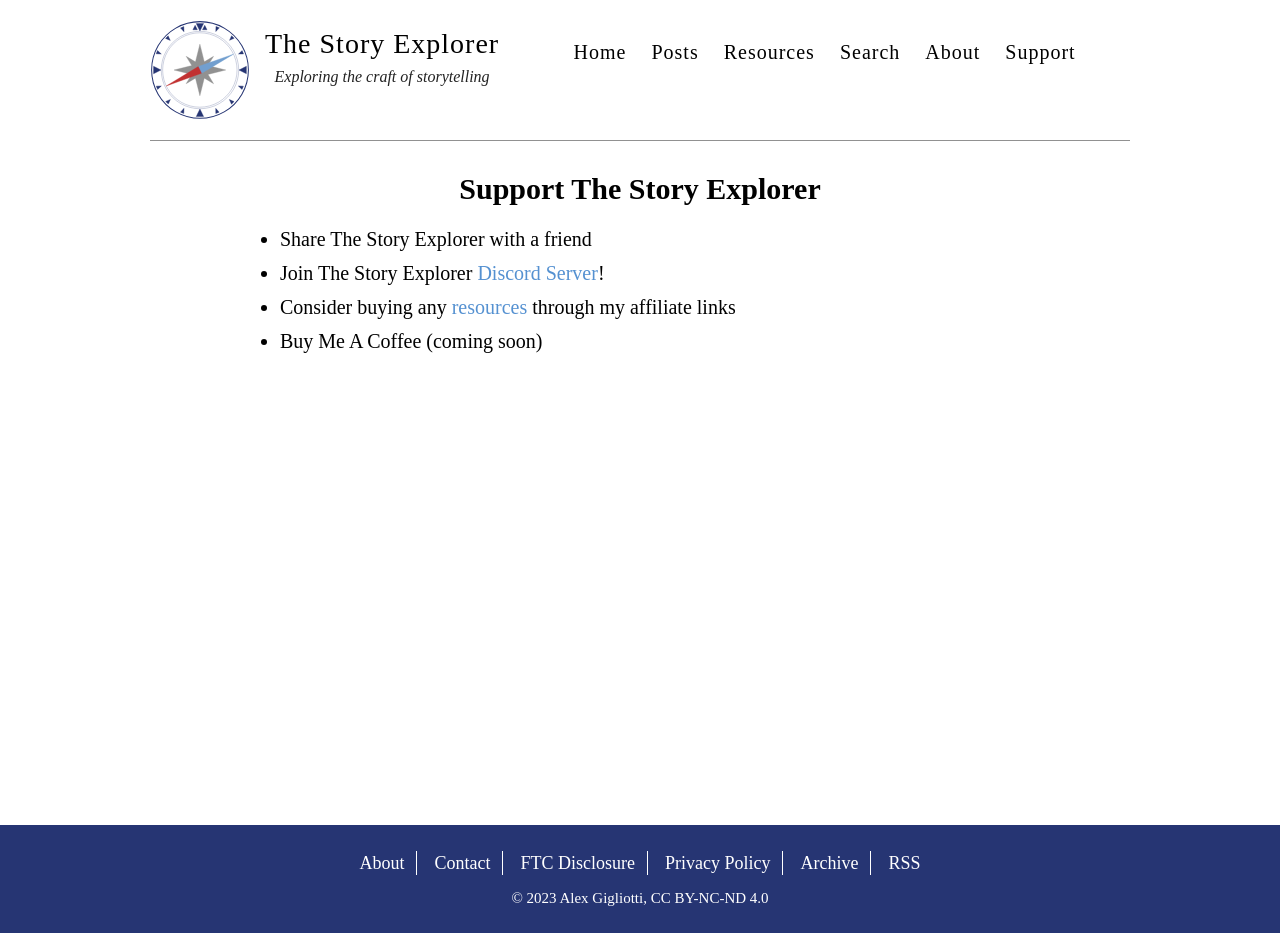
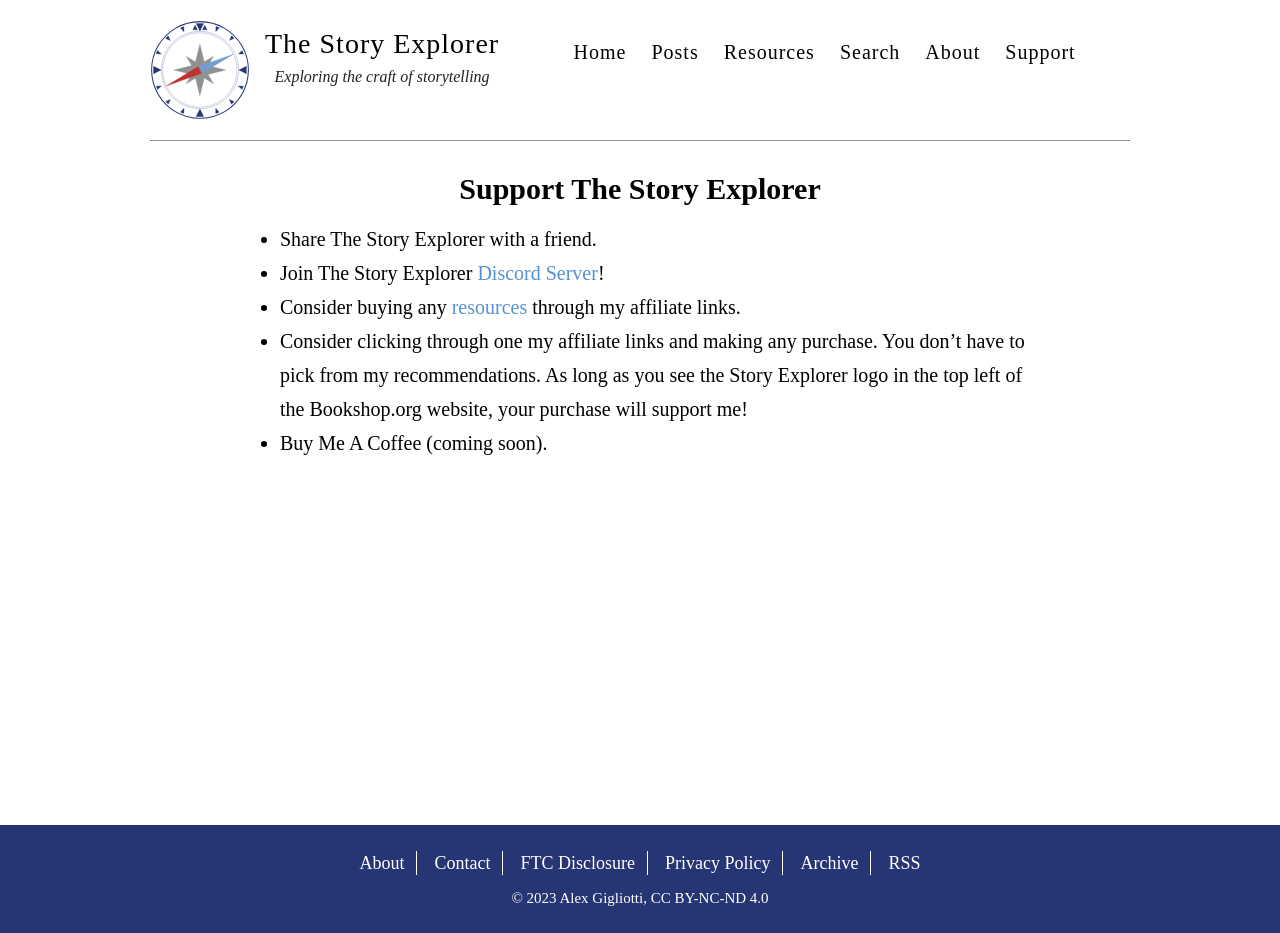
Before and after one commit to storyexplorer/The-Story-Explorer, a Jekyll site: the page built from _pages/support.md, in a window 1280 px wide. Built offline with Jekyll 4.4.1, drawn with Linux system fonts in a browser that asks for light colours; some web fonts are replaced.

```diff
--- a/_config.yml
+++ b/_config.yml
@@ -101,7 +101,7 @@ plugins:
 
 include: ['_pages']
 
-paginate: 6
+paginate: 5
 paginate_path: /page:num/
 
 # Exclude these files from your production _site
--- a/_pages/support.md
+++ b/_pages/support.md
@@ -5,7 +5,8 @@ permalink: /support/
 ---
 
 <!-- ## Ways to help support The Story Explorer -->
-- Share The Story Explorer with a friend
+- Share The Story Explorer with a friend.
 - Join The Story Explorer [Discord Server](https://discord.gg/kA4fhRPJw6)!
-- Consider buying any [resources]({{site.baseurl}}/resources) through my affiliate links
-- Buy Me A Coffee (coming soon)
+- Consider buying any [resources]({{site.baseurl}}/resources) through my affiliate links.
+- Consider clicking through one my affiliate links and making any purchase. You don't have to pick from my recommendations. As long as you see the Story Explorer logo in the top left of the Bookshop.org website, your purchase will support me!
+- Buy Me A Coffee (coming soon).
```
Also changed, not shown: _pages/about.md (+1 -1 lines), _pages/ftc_disclosure.md (+1 -1 lines), _pages/resources.md (+1 -1 lines), _posts/2024-2-12-the-purpose-of-stories.md (+4 -2 lines), _posts/2024-2-19-learning-to-listen.md (added, +79 -0 lines).
